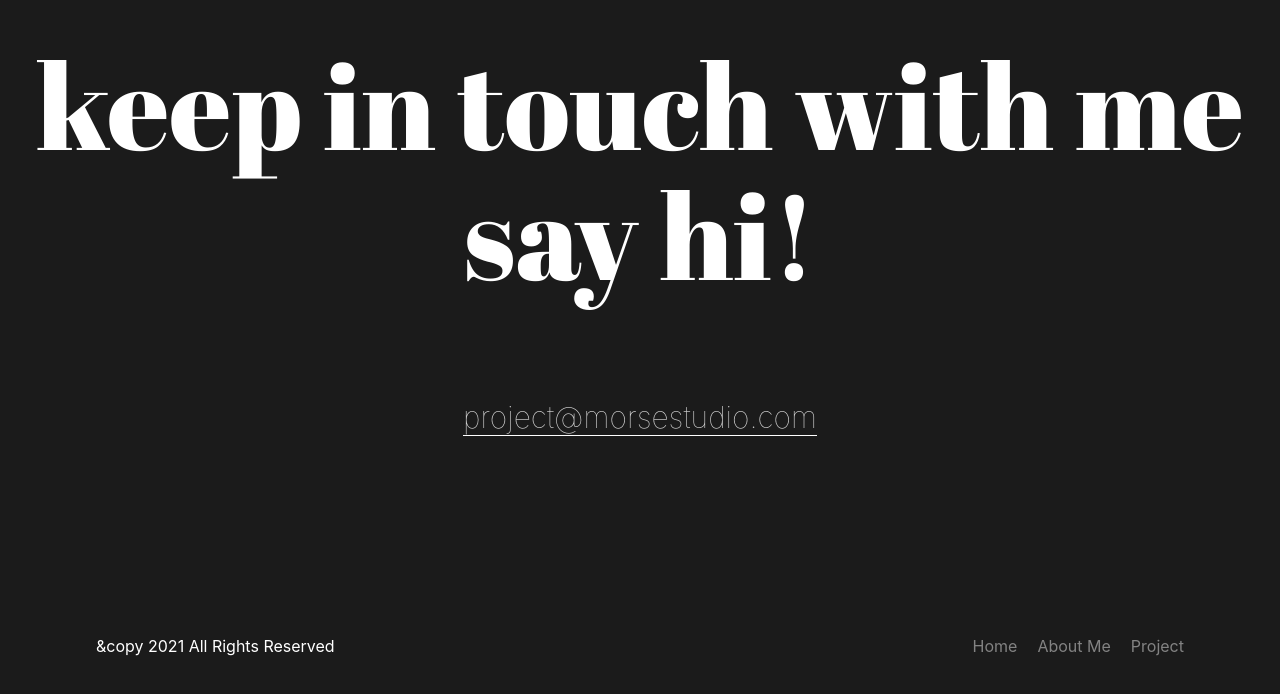
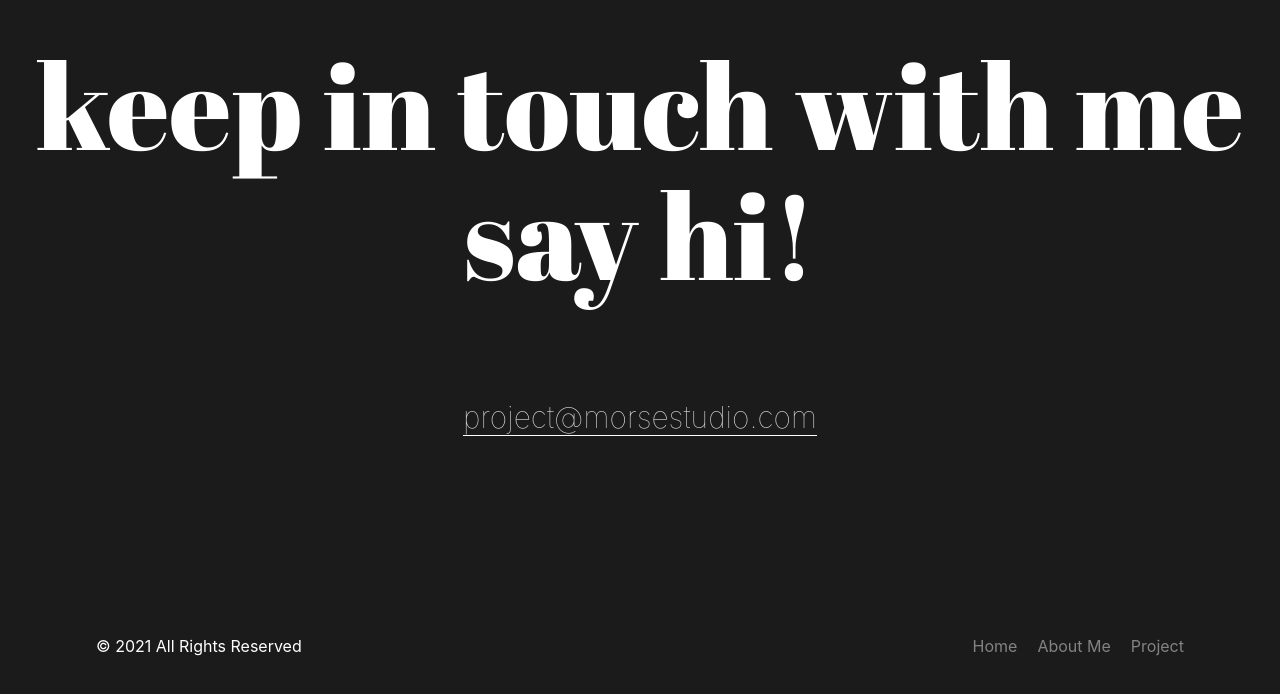
Before and after one commit to chiragmakwanadev/myportfolio, a React (Create React App) app: page /projects in a window 1280 px wide. Shown: the part 2064-2758 px from the top of the page. Built offline with nearby package versions, Linux system fonts and the light colour scheme.

Commit message:
updated footer

```diff
--- a/src/components/Layout/Footer.js
+++ b/src/components/Layout/Footer.js
@@ -35,7 +35,7 @@ const Footer = () => {
           <Email>project@morsestudio.com</Email>
         </FooterBody>
         <FooterBottom>
-          <div>&copy 2021 All Rights Reserved</div>
+          <div> &#169; 2021 All Rights Reserved</div>
           <nav>
             <NavBar>
               <Link to="/">Home</Link>
```
